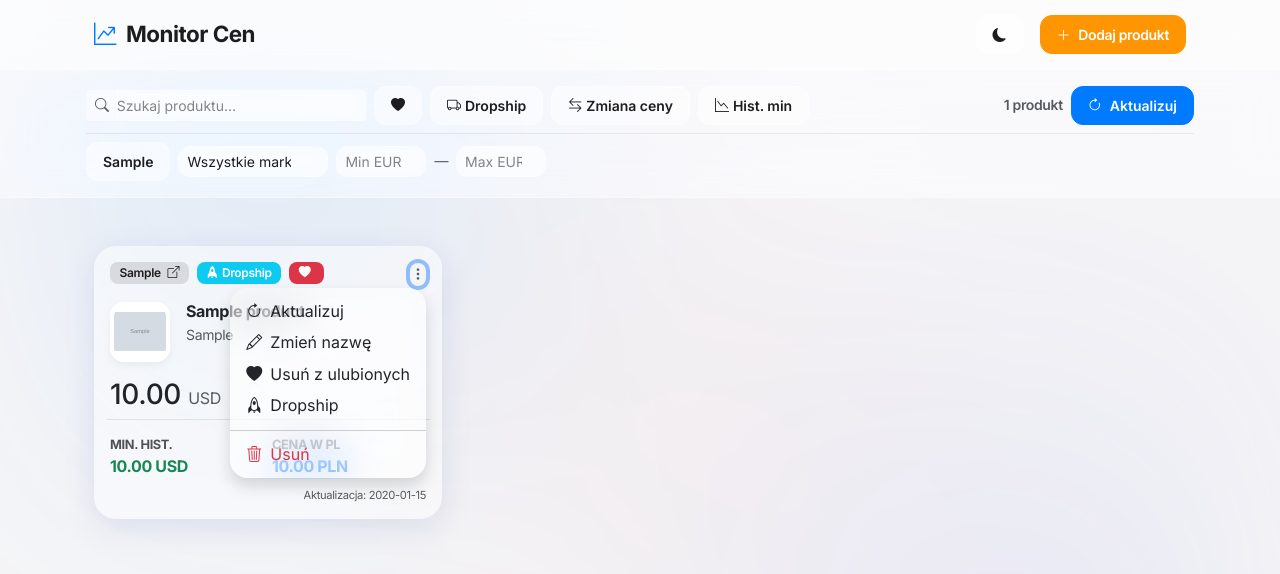
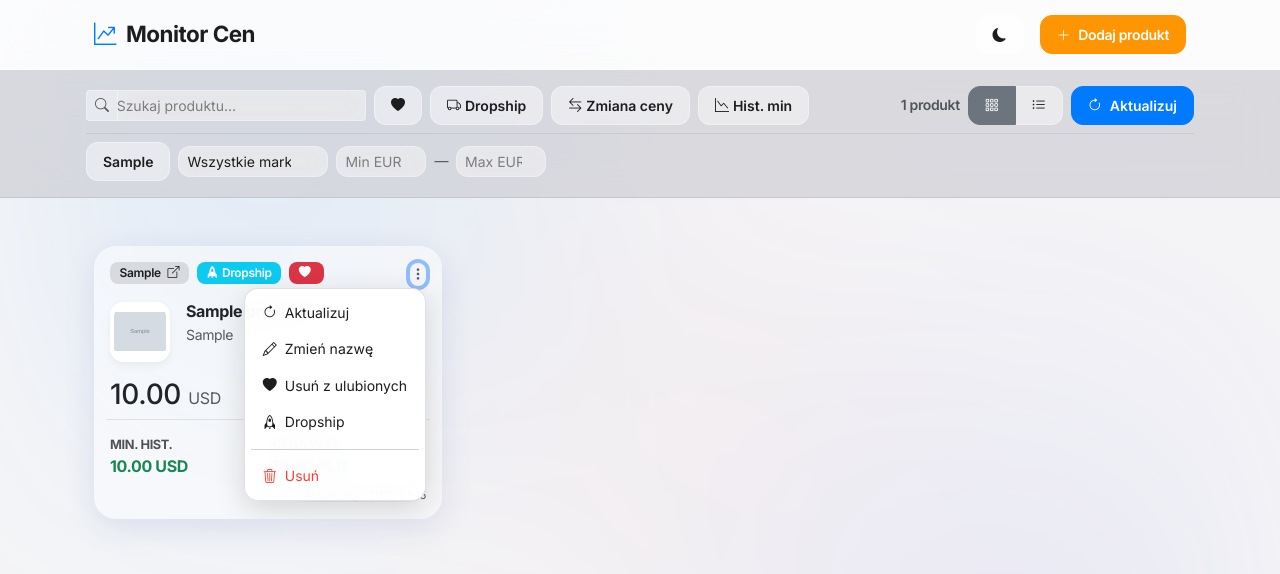
Before and after one commit to RadSan7/monitor-cen, a Flask app: page / in a window 1280 px wide, after a click that opens the changed part. Shown: the top 574 px of the page. Run offline with Flask 3, Linux system fonts and the light colour scheme; tables that the repository leaves empty hold one stand-in row (values such as "Sample post"); grey boxes marked "Sample" are stand-in pictures; some libraries are stand-ins or nearby versions.

Commit message:
Improve UI: distinct topbar, readable dropdown, grid/list view toggle
- Topbar: grey-tinted glass background, clearly distinct from white cards
- Dropdown: solid opaque background with rounded items, proper dark mode
- Add grid/list view toggle (persisted in localStorage)
- List view: compact horizontal cards, hidden stat rows

Co-Authored-By: Claude Sonnet 4.6 <noreply@anthropic.com>

```diff
--- a/static/style.css
+++ b/static/style.css
@@ -45,18 +45,6 @@ body.dark-mode h6, body.dark-mode .h6 {
     color: #ffffff !important;
 }
 
-body.dark-mode .dropdown-item {
-    color: #ffffff;
-}
-
-body.dark-mode .dropdown-item:hover {
-    background: rgba(255, 255, 255, 0.1);
-    color: #ffffff;
-}
-
-body.dark-mode .dropdown-divider {
-    border-top-color: rgba(255, 255, 255, 0.1);
-}
 
 * {
     transition: background-color 0.3s ease, color 0.3s ease, border-color 0.3s ease, box-shadow 0.3s ease;
@@ -136,13 +124,136 @@ body.dark-mode .navbar {
     color: var(--apple-blue);
 }
 
-/* Topbar / Filter bar */
+/* Topbar / Filter bar — distinct from main content */
 .topbar {
-    background: var(--glass-bg);
+    background: rgba(209, 209, 214, 0.75);
     backdrop-filter: blur(20px) saturate(180%);
-    border-bottom: 1px solid var(--glass-border);
+    -webkit-backdrop-filter: blur(20px) saturate(180%);
+    border-bottom: 1px solid rgba(180, 180, 190, 0.5);
     padding: 1rem 0;
     margin-bottom: 1.5rem;
+}
+
+body.dark-mode .topbar {
+    background: rgba(44, 44, 46, 0.85);
+    border-bottom-color: rgba(80, 80, 90, 0.5);
+}
+
+/* Dropdown — solid background for readability */
+.dropdown-menu {
+    background: rgba(255, 255, 255, 0.97) !important;
+    backdrop-filter: blur(10px) !important;
+    -webkit-backdrop-filter: blur(10px) !important;
+    border: 1px solid rgba(0, 0, 0, 0.12) !important;
+    border-radius: 14px !important;
+    box-shadow: 0 8px 30px rgba(0, 0, 0, 0.15) !important;
+    padding: 6px !important;
+}
+
+body.dark-mode .dropdown-menu {
+    background: rgba(44, 44, 46, 0.98) !important;
+    border-color: rgba(255, 255, 255, 0.12) !important;
+}
+
+.dropdown-item {
+    border-radius: 8px !important;
+    padding: 0.5rem 0.75rem !important;
+    color: #1d1d1f !important;
+    font-size: 0.875rem;
+}
+
+.dropdown-item:hover, .dropdown-item:focus {
+    background: rgba(0, 122, 255, 0.1) !important;
+    color: var(--apple-blue) !important;
+}
+
+.dropdown-item.text-danger {
+    color: var(--apple-red) !important;
+}
+
+.dropdown-item.text-danger:hover {
+    background: rgba(255, 59, 48, 0.1) !important;
+    color: var(--apple-red) !important;
+}
+
+body.dark-mode .dropdown-item {
+    color: #ffffff !important;
+}
+
+body.dark-mode .dropdown-item:hover {
+    background: rgba(255, 255, 255, 0.1) !important;
+    color: #ffffff !important;
+}
+
+body.dark-mode .dropdown-item.text-danger {
+    color: #ff453a !important;
+}
+
+body.dark-mode .dropdown-divider {
+    border-top-color: rgba(255, 255, 255, 0.1);
+}
+
+/* List view */
+#products-grid.list-view {
+    display: flex !important;
+    flex-direction: column !important;
+    gap: 0.5rem !important;
+}
+
+#products-grid.list-view .product-col {
+    width: 100% !important;
+    max-width: 100% !important;
+}
+
+#products-grid.list-view .card {
+    flex-direction: row !important;
+    align-items: center !important;
+    padding: 0.6rem 1rem !important;
+    height: auto !important;
+    gap: 0.75rem;
+}
+
+#products-grid.list-view .card-badges {
+    order: 5;
+    margin-bottom: 0 !important;
+    flex-shrink: 0;
+}
+
+#products-grid.list-view .card-badges .badge-group {
+    display: none !important;
+}
+
+#products-grid.list-view .card-content {
+    order: 1;
+    flex: 1;
+    margin-bottom: 0 !important;
+    min-width: 0;
+}
+
+#products-grid.list-view .card-content .product-thumb,
+#products-grid.list-view .card-content .product-thumb-placeholder {
+    width: 44px !important;
+    height: 44px !important;
+}
+
+#products-grid.list-view .card-pricing {
+    order: 2;
+    margin-top: 0 !important;
+    flex-shrink: 0;
+    text-align: right;
+}
+
+#products-grid.list-view .card-pricing .row.g-2 {
+    display: none !important;
+}
+
+#products-grid.list-view .card-pricing .text-end.text-muted {
+    display: none !important;
+}
+
+#products-grid.list-view .card-pricing .h3 {
+    font-size: 1.15rem !important;
+    margin-bottom: 0 !important;
 }
 
 /* Buttons */
--- a/templates/index.html
+++ b/templates/index.html
@@ -36,6 +36,14 @@
           {{ products | length }} produkt{{ 'y' if products|length in [2,3,4] else ('ów' if products|length != 1 else '') }}
         </span>
         {% if products %}
+        <div class="btn-group btn-group-sm" role="group" id="view-toggle">
+          <button id="btn-view-grid" class="btn btn-outline-secondary active" onclick="setView('grid')" title="Widok kart">
+            <i class="bi bi-grid-3x3-gap"></i>
+          </button>
+          <button id="btn-view-list" class="btn btn-outline-secondary" onclick="setView('list')" title="Widok listy">
+            <i class="bi bi-list-ul"></i>
+          </button>
+        </div>
         <button id="btn-update-all" class="btn btn-sm btn-primary" onclick="updateAll()">
           <i class="bi bi-arrow-clockwise me-2"></i>Aktualizuj
         </button>
@@ -108,8 +116,8 @@
 
     <div class="card h-100 border-0 p-3">
       <!-- Badge Section -->
-      <div class="d-flex justify-content-between align-items-start mb-3">
-        <div class="d-flex gap-2 flex-wrap">
+      <div class="card-badges d-flex justify-content-between align-items-start mb-3">
+        <div class="badge-group d-flex gap-2 flex-wrap">
           <a href="{{ p.url }}" target="_blank" rel="noopener" class="badge bg-secondary text-decoration-none">
             {{ p.store }} <i class="bi bi-box-arrow-up-right ms-1"></i>
           </a>
@@ -136,7 +144,7 @@
       </div>
 
       <!-- Main Content -->
-      <div class="d-flex gap-3 mb-3">
+      <div class="card-content d-flex gap-3 mb-3">
         <div class="flex-shrink-0">
           {% if p.thumbnail_url %}
             <img src="{{ p.thumbnail_url }}" alt="" class="product-thumb" loading="lazy">
@@ -157,7 +165,7 @@
       </div>
 
       <!-- Pricing -->
-      <div class="mt-auto">
+      <div class="card-pricing mt-auto">
         <div class="d-flex align-items-baseline gap-2 mb-2">
           <span class="h3 fw-800 mb-0" id="price-{{ p.id }}">
             {% if p.current_price is not none %}
@@ -698,11 +706,34 @@ document.addEventListener('click', function(e) {
   input.addEventListener('blur', save, { once: true });
 });
 
+// ── View toggle (grid / list) ─────────────────────────────────────────────────
+function setView(mode) {
+  const grid    = document.getElementById('products-grid');
+  const btnGrid = document.getElementById('btn-view-grid');
+  const btnList = document.getElementById('btn-view-list');
+  if (!grid) return;
+
+  if (mode === 'list') {
+    grid.classList.add('list-view');
+    btnGrid?.classList.remove('active');
+    btnList?.classList.add('active');
+  } else {
+    grid.classList.remove('list-view');
+    btnGrid?.classList.add('active');
+    btnList?.classList.remove('active');
+  }
+  localStorage.setItem('productView', mode);
+}
+
 // ── Initialize display names on page load ────────────────────────────────────
 if (document.readyState === 'loading') {
-  document.addEventListener('DOMContentLoaded', applyDisplayNames);
+  document.addEventListener('DOMContentLoaded', () => {
+    applyDisplayNames();
+    setView(localStorage.getItem('productView') || 'grid');
+  });
 } else {
   applyDisplayNames();
+  setView(localStorage.getItem('productView') || 'grid');
 }
 </script>
 {% endblock %}
```
